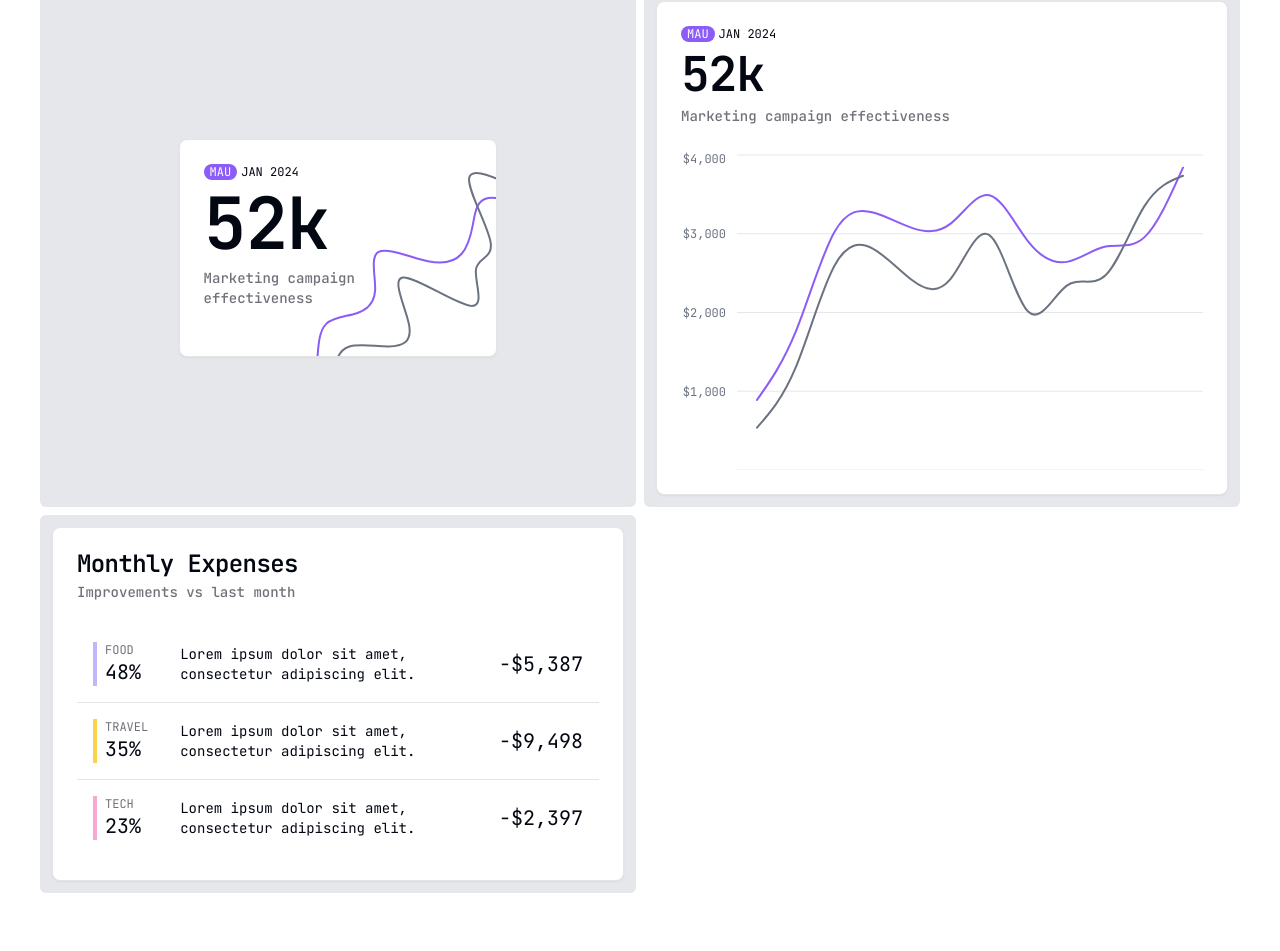
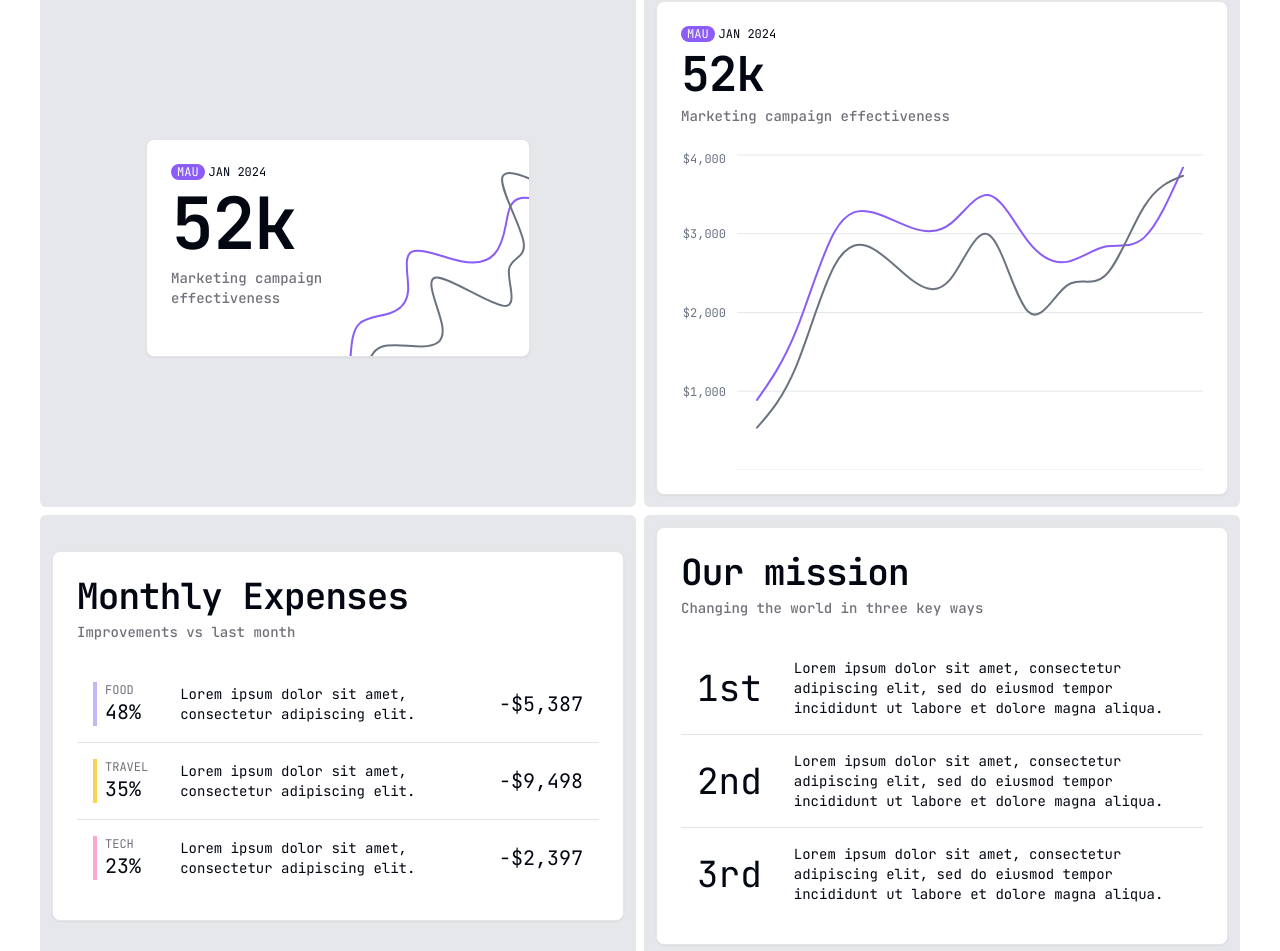
Before and after one commit to AlejandroYanes/writer, a Next.js app: page /gallery in a window 1280 px wide. Shown: the part 455-1406 px from the top of the page. Built offline with nearby package versions, Linux system fonts and the light colour scheme.

Commit message:
feat: added an ordered table

```diff
--- a/src/app/gallery/_components/break-down.tsx
+++ b/src/app/gallery/_components/break-down.tsx
@@ -3,7 +3,6 @@ import { SparkleIcon } from 'lucide-react';
 import {
   Card,
   CardContent,
-  CardDescription,
   CardHeader,
   CardTitle,
   CategoryBar, cn,
@@ -16,11 +15,7 @@ export default function BreakDown() {
   return (
     <Card className="w-full">
       <CardHeader>
-        <CardDescription className="flex flex-row items-center gap-1">
-          <SparkleIcon className="h-3 w-3" />
-          <span className="text-xs">STATS</span>
-        </CardDescription>
-        <CardTitle>Traffic sources</CardTitle>
+        <CardTitle className="text-4xl">Traffic sources</CardTitle>
       </CardHeader>
       <CardContent className="flex flex-col gap-4">
         <div>
--- a/src/app/gallery/_components/fancy-table.tsx
+++ b/src/app/gallery/_components/fancy-table.tsx
@@ -4,7 +4,7 @@ export default function FancyTable() {
   return (
     <Card>
       <CardHeader>
-        <CardTitle>Monthly Expenses</CardTitle>
+        <CardTitle className="text-4xl">Monthly Expenses</CardTitle>
         <CardDescription>
           Improvements vs last month
         </CardDescription>
--- /dev/null
+++ b/src/app/gallery/_components/ordered-table.tsx
@@ -0,0 +1,47 @@
+import { Card, CardContent, CardDescription, CardHeader, CardTitle, Table, TableBody, TableCell, TableRow } from '@/ui';
+
+export default function OrderedTable() {
+  return (
+    <Card>
+      <CardHeader>
+        <CardTitle className="text-4xl">Our mission</CardTitle>
+        <CardDescription>
+          Changing the world in three key ways
+        </CardDescription>
+      </CardHeader>
+      <CardContent>
+        <Table>
+          <TableBody>
+            <TableRow>
+              <TableCell>
+                <span className="text-4xl">1st</span>
+              </TableCell>
+              <TableCell>
+                Lorem ipsum dolor sit amet, consectetur adipiscing elit,
+                sed do eiusmod tempor incididunt ut labore et dolore magna aliqua.
+              </TableCell>
+            </TableRow>
+            <TableRow>
+              <TableCell>
+                <span className="text-4xl">2nd</span>
+              </TableCell>
+              <TableCell>
+                Lorem ipsum dolor sit amet, consectetur adipiscing elit,
+                sed do eiusmod tempor incididunt ut labore et dolore magna aliqua.
+              </TableCell>
+            </TableRow>
+            <TableRow>
+              <TableCell>
+                <span className="text-4xl">3rd</span>
+              </TableCell>
+              <TableCell>
+                Lorem ipsum dolor sit amet, consectetur adipiscing elit,
+                sed do eiusmod tempor incididunt ut labore et dolore magna aliqua.
+              </TableCell>
+            </TableRow>
+          </TableBody>
+        </Table>
+      </CardContent>
+    </Card>
+  );
+}
--- a/src/app/gallery/_components/single-stat.tsx
+++ b/src/app/gallery/_components/single-stat.tsx
@@ -5,7 +5,7 @@ import { LineChart } from '@/ui/line-chart';
 
 export default function SingleStat() {
   return (
-    <Card className="overflow-hidden">
+    <Card className="overflow-hidden min-w-96">
       <CardHeader className="space-y-2">
         <div className="flex flex-row items-center gap-1">
           <span className="text-xs text-white rounded-full py-0 px-1.5 bg-violet-500">MAU</span>
--- a/src/app/gallery/page.tsx
+++ b/src/app/gallery/page.tsx
@@ -4,6 +4,7 @@ import BreakDown from './_components/break-down';
 import SingleStat from './_components/single-stat';
 import SingleChart from './_components/single-chart';
 import FancyTable from './_components/fancy-table';
+import OrderedTable from './_components/ordered-table';
 
 export default function GalleryPage() {
   return (
@@ -23,6 +24,9 @@ export default function GalleryPage() {
       <Block>
         <FancyTable />
       </Block>
+      <Block>
+        <OrderedTable />
+      </Block>
     </main>
   );
 }
```
